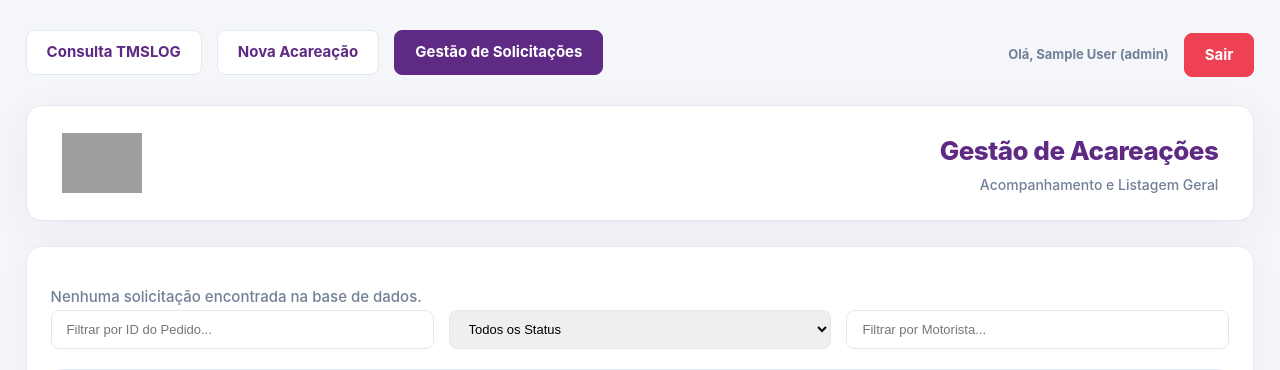
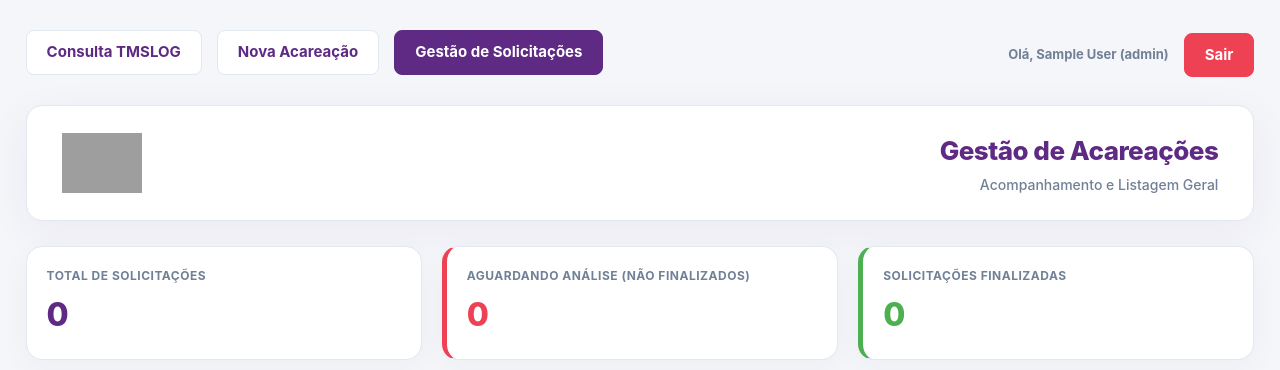
Before and after one commit to thamirisasantosb-code/PetLove, a Flask app: page /gestao in a window 1280 px wide. Shown: the top 370 px of the page. Run offline with Flask 3, Linux system fonts and the light colour scheme; the visitor is signed in with stand-in values (Sample User, id 1); data comes from the database, SQL or seed files in the repository; data that the repository does not hold is empty; grey boxes are pictures that could not be loaded.

Commit message:
feat: add real-time request status statistics counter

```diff
--- a/templates/gestao.html
+++ b/templates/gestao.html
@@ -43,6 +43,14 @@
     .filters-container input:focus, .filters-container select:focus { border-color: var(--accent); box-shadow: 0 0 0 3px rgba(94, 42, 132, 0.15); }
 
     #status{min-height:24px;margin-top:15px;color:var(--muted);font-weight:500;}
+    .stats-container { display: grid; grid-template-columns: repeat(auto-fit, minmax(250px, 1fr)); gap: 20px; margin-bottom: 25px; }
+    .stat-card { background: var(--card); border: 1px solid var(--line); border-radius: 16px; padding: 20px; box-shadow: 0 8px 30px rgba(94, 42, 132, 0.04); display: flex; flex-direction: column; }
+    .stat-card .label { font-size: 12px; font-weight: 700; color: var(--muted); text-transform: uppercase; letter-spacing: 0.5px; margin-bottom: 6px; }
+    .stat-card .value { font-size: 32px; font-weight: 800; color: var(--accent); }
+    .stat-card.pending-card { border-left: 5px solid var(--secondary); }
+    .stat-card.pending-card .value { color: var(--secondary); }
+    .stat-card.success-card { border-left: 5px solid #4CAF50; }
+    .stat-card.success-card .value { color: #4CAF50; }
   </style>
 </head>
 <body>
@@ -84,6 +92,22 @@
       <p>Acompanhamento e Listagem Geral</p>
     </div>
   </header>
+
+  <!-- Resumo de Solicitações (Cards de Estatísticas) -->
+  <div class="stats-container">
+    <div class="stat-card">
+      <span class="label">Total de Solicitações</span>
+      <span class="value" id="stat-total">0</span>
+    </div>
+    <div class="stat-card pending-card">
+      <span class="label">Aguardando Análise (Não Finalizados)</span>
+      <span class="value" id="stat-pendentes">0</span>
+    </div>
+    <div class="stat-card success-card">
+      <span class="label">Solicitações Finalizadas</span>
+      <span class="value" id="stat-finalizados">0</span>
+    </div>
+  </div>
 
   <section class="card">
     <div id="status">Carregando dados...</div>
@@ -138,6 +162,14 @@ window.addEventListener('DOMContentLoaded', async () => {
     const response = await fetch('/api/fluxo/todos');
     const dados = await response.json();
     if (!response.ok) throw new Error(dados.erro || 'Falha ao buscar os dados.');
+
+    // Atualizar contagem inicial de estatísticas
+    const totalInicial = dados.length;
+    const pendentesInicial = dados.filter(linha => !(linha['Responsavel'] || '').trim()).length;
+
+    $('#stat-total').textContent = totalInicial;
+    $('#stat-pendentes').textContent = pendentesInicial;
+    $('#stat-finalizados').textContent = totalInicial - pendentesInicial;
 
     if (dados.length === 0) {
       status.textContent = 'Nenhuma solicitação encontrada na base de dados.';
@@ -203,6 +235,9 @@ window.addEventListener('DOMContentLoaded', async () => {
       const criadorVal = criadorFilter ? criadorFilter.value.toLowerCase() : '';
       const motoristaVal = motoristaFilter ? motoristaFilter.value.toLowerCase() : '';
 
+      let totalFiltrado = 0;
+      let pendentesFiltrados = 0;
+
       const rows = tbody.querySelectorAll('tr');
       rows.forEach(row => {
         const idText = row.cells[1].textContent.toLowerCase();
@@ -217,10 +252,19 @@ window.addEventListener('DOMContentLoaded', async () => {
 
         if (matchId && matchStatus && matchCriador && matchMotorista) {
           row.style.display = '';
+          totalFiltrado++;
+          const actionText = row.cells[0].textContent;
+          if (actionText === 'Analisar') {
+            pendentesFiltrados++;
+          }
         } else {
           row.style.display = 'none';
         }
       });
+
+      $('#stat-total').textContent = totalFiltrado;
+      $('#stat-pendentes').textContent = pendentesFiltrados;
+      $('#stat-finalizados').textContent = totalFiltrado - pendentesFiltrados;
     }
 
     if(idFilter) idFilter.addEventListener('input', aplicarFiltros);
```
